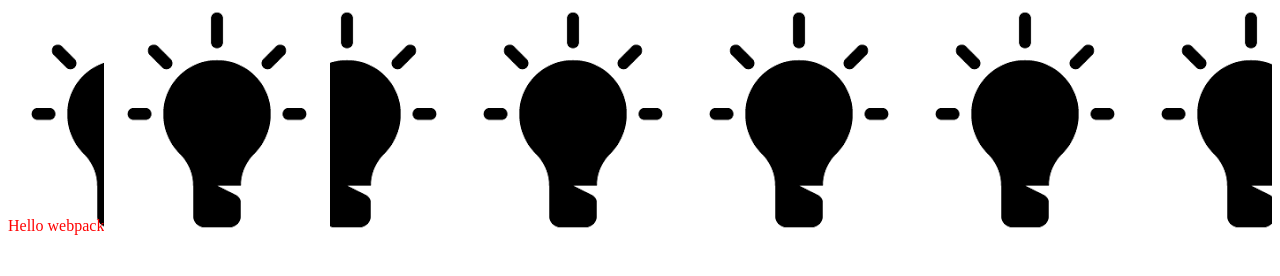
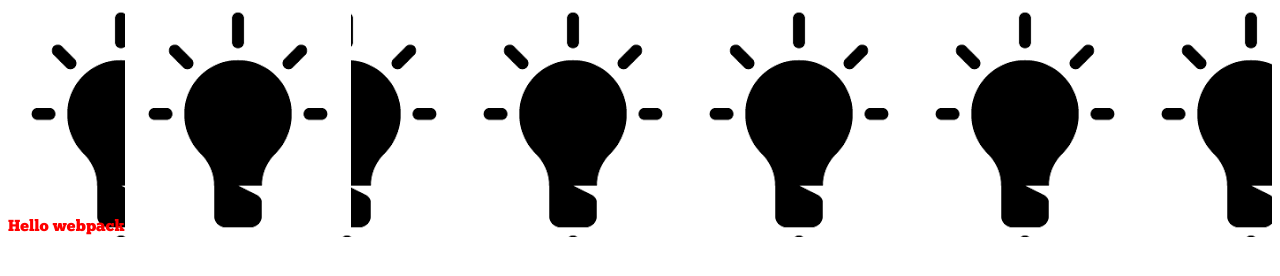
Before and after one commit to jbokhari/webpack-demo, a website built with webpack: page dist/index.html in a window 1280 px wide. Built offline with Linux system fonts and the light colour scheme.

Commit message:
Adding font lesson - link https://webpack.js.org/guides/asset-management/#loading-fonts

```diff
--- a/src/style.css
+++ b/src/style.css
@@ -1,4 +1,12 @@
+@font-face {
+	font-family: "ChunkFive";
+	src: url('./ChunkFive.otf');
+	font-weight: 500;
+	font-style: normal;
+}
+
 .hello {
 	color: red;
 	background: url(./icon.png);
+	font-family: "ChunkFive", serif;
 }
--- a/webpack.config.js
+++ b/webpack.config.js
@@ -20,6 +20,12 @@ module.exports = {
 				use: [
 					'file-loader'
 				]
+			},
+			{
+				test : /\.(woff|woff2|eot|ttf|otf)$/,
+				use: [
+					'file-loader',
+				]
 			}
 		]
 	}
```
Also changed, not shown: dist/473f634053172a656b38f4d791d294c8.otf (added), dist/main.js, src/Chunkfive.otf (added).
